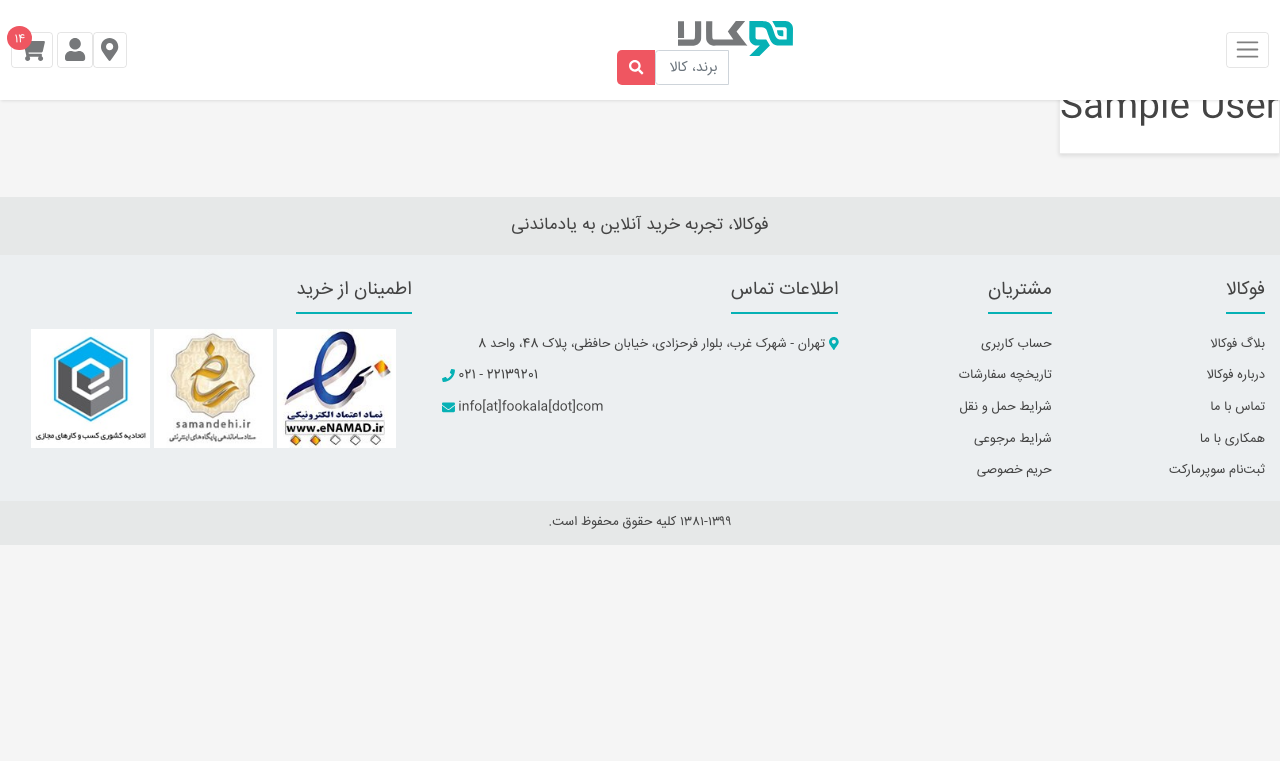
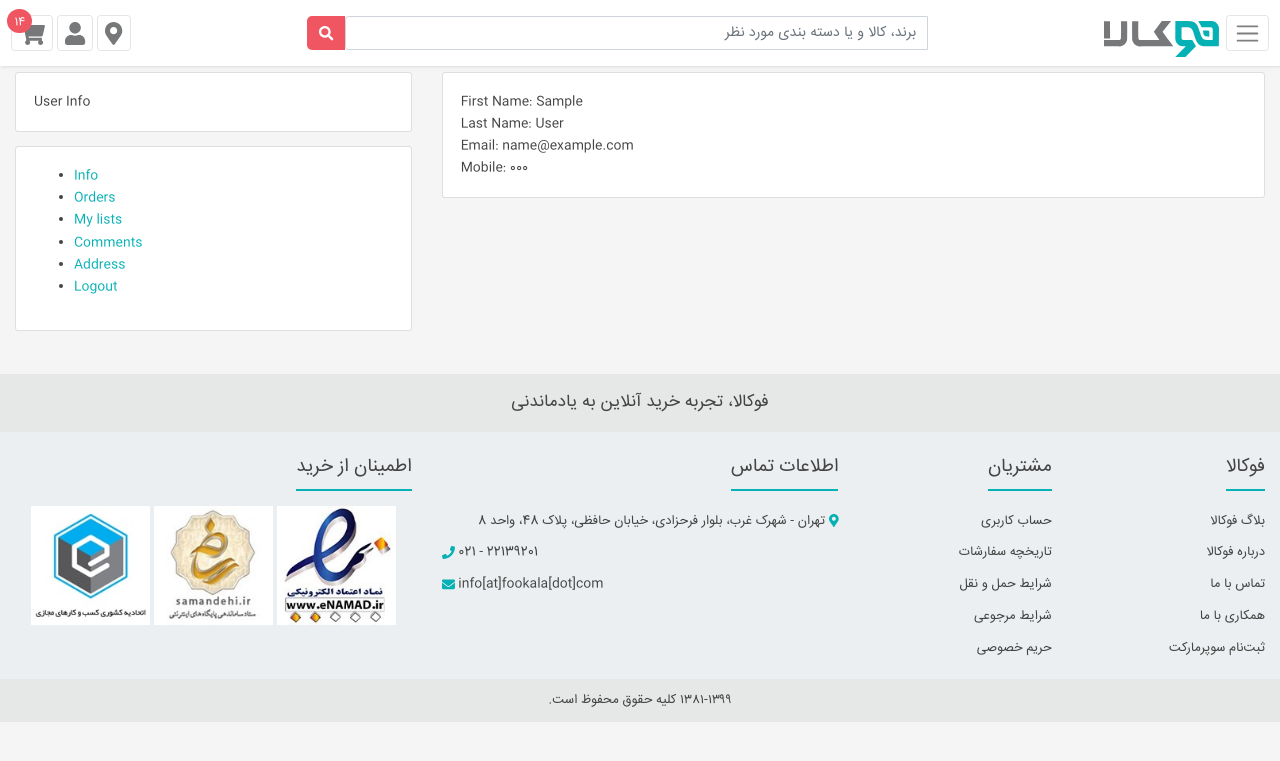
Before and after one commit to Mohammadalijafari/Digikala, a Django app: page /accounts/profile/ in a window 1280 px wide. Shown: the top 761 px of the page. Run offline with Django 5.2, Linux system fonts and the light colour scheme; a user stored in the database is signed in; tables that the repository leaves empty hold one stand-in row (values such as "Sample post"); some libraries are stand-ins or nearby versions.

Commit message:
Update user info section

```diff
--- /dev/null
+++ b/accounts/templates/accounts/user_admin_template.html
@@ -0,0 +1,60 @@
+{% extends "base/base.html" %}
+{% block title %}
+User Profile
+{% endblock title %}
+{% block main %}
+<div class="container text-left" dir='ltr'>
+    <div class="row">
+        <div class="col-12 col-md-4">
+            <div class="row">
+                <div class="col-12">
+                    <div class="card">
+                        <div class="card-body">
+                            {% block page_title %}
+                            {% endblock page_title %}
+                        </div>
+                    </div>
+                </div>
+                <div class="col-12 mt-3">
+                    <div class="card">
+                        <div class="card-body">
+                            <ul>
+                                <li>
+                                    <a href="{% url 'accounts:user_info_view' %}">Info</a>
+                                </li>
+                                <li>
+                                    <a href='#'>Orders</a>
+                                </li>
+                                <li>
+                                    <a href='#'>My lists</a>
+                                </li>
+                                <li>
+                                    <a href="{% url 'accounts:user_comments_view' %}">Comments</a>
+                                </li>
+                                <li>
+                                    <a href='#'>Address</a>
+                                </li>
+                                <li>
+                                    <a href="{% url 'accounts:user_logout_view' %}">Logout</a>
+                                </li>
+                            </ul>
+                        </div>
+                    </div>
+                </div>
+            </div>
+        </div>
+        <div class="col-12 col-md-8">
+            <div class="row">
+                <div class="col-12">
+                    <div class="card">
+                        <div class="card-body">
+                            {% block content %}
+                            {% endblock content %}
+                        </div>
+                    </div>
+                </div>
+            </div>
+        </div>
+    </div>
+</div>
+{% endblock main %}
--- a/accounts/templates/accounts/user_info.html
+++ b/accounts/templates/accounts/user_info.html
@@ -1,22 +1,10 @@
-{% extends 'base/base.html' %}
-{% block title %}
-user profile
-{% endblock title %}
-
-{% block main %}
-<div class="container">
-    <div class="row">
-        <div id="page-content">
-            <div class="class">
-
-            </div>
-            {% if request.user.is_authenticated %}
-            <h1>{{ request.user.get_full_name }}</h1>
-            {% else %}
-            <a href={% url 'accounts:login_view' %}>click here to Login </a>
-            {% endif %}
-        </div>
-    </div>
-</div>
-
-{% endblock main %}
+{% extends "accounts/user_admin_template.html" %}
+{% block page_title %}
+User Info
+{% endblock page_title %}
+{% block content %}
+<div>First Name: {{ user.first_name }}</div>
+<div>Last Name: {{ user.last_name }}</div>
+<div>Email: {{ user.email }}</div>
+<div>Mobile: {{ user.mobile }}</div>
+{% endblock content %}
--- a/accounts/urls.py
+++ b/accounts/urls.py
@@ -1,12 +1,12 @@
 from django.urls import path
+from .views import login_view, user_register_view, user_info_view, \
+    logout_view, user_comments_view, MyLoginView
 
-from accounts.views import login_view, user_register_view, user_info_view, user_logout_view
-
-app_name = "accounts"
-
+app_name = 'accounts'
 urlpatterns = [
-    path('login/', login_view, name='login_view'),
+    path('login/', MyLoginView.as_view(), name='login_view'),
     path('register/', user_register_view, name='register_view'),
     path('profile/', user_info_view, name='user_info_view'),
-    path('logout/', user_logout_view, name='user_logout_view'),
+    path('profile/comments', user_comments_view, name='user_comments_view'),
+    path('logout/', logout_view, name='user_logout_view'),
 ]
--- a/accounts/views.py
+++ b/accounts/views.py
@@ -1,24 +1,34 @@
+from django.shortcuts import render, redirect
+from django.urls import reverse
+from accounts.forms import UserLoginForm, UserRegisterFrom, MyAuthenticationForm
 from django.contrib.auth import login, logout
-from django.shortcuts import render, redirect
-
-from .forms import UserLoginForm, UserRegisterFrom
+from django.contrib.auth.views import LoginView
+from django.contrib.auth.decorators import login_required
+from django.contrib.auth.forms import AuthenticationForm
+from products.models import Comment
 
 
 # Create your views here.
+
+
+class MyLoginView(LoginView):
+    template_name = 'accounts/login_view.html'
+    authentication_form = MyAuthenticationForm
+
+
 def login_view(request):
-    if request.method == "GET":
-        form = UserLoginForm()
+    if request.method == 'GET':
+        form = AuthenticationForm()
+    else:
 
-    else:
-        form = UserLoginForm(request.POST, request=request)
+        form = AuthenticationForm(data=request.POST, request=request)
         if form.is_valid():
-            user = form.cleaned_data['user']
-            login(request=request, user=user)
-            return redirect('accounts:user_info_view')
-
+            login(request=request, user=form.get_user())
+            next = request.GET.get('next', reverse('accounts:user_info_view'))
+            return redirect(next)
     context = {
-        'form': form,
-
+        "form": form,
+        "next": request.GET.get('next', reverse('accounts:user_info_view'))
     }
     return render(request, 'accounts/login_view.html', context)
 
@@ -28,7 +38,7 @@ def user_register_view(request):
     if request.method == 'GET':
         form = UserRegisterFrom()
     else:
-        form = UserRegisterFrom(request.POST)
+        form = UserRegisterFrom(request.POST, )
         if form.is_valid():
             user = form.save(commit=True)
             login(request=request, user=user)
@@ -41,10 +51,21 @@ def user_register_view(request):
     return render(request, 'accounts/register_view.html', context, status=status)
 
 
+@login_required()
 def user_info_view(request):
-    return render(request, 'accounts/user_info.html')
+    return render(request, 'accounts/user_info.html', {
+        "user": request.user
+    })
 
 
-def user_logout_view(request):
+def logout_view(request):
     logout(request)
     return redirect('accounts:user_info_view')
+
+
+@login_required()
+def user_comments_view(request):
+    query = Comment.objects.filter(user=request.user)
+    return render(request, 'accounts/user_comments.html', {
+        'comments': query
+    })
--- a/templates/components/header.html
+++ b/templates/components/header.html
@@ -4,13 +4,13 @@
         <div class="dismiss">
             <i class="fas fa-arrow-right"></i>
         </div>
-
         <div class="sidebar-header">
-            <h3><a class="navbar-brand p-0 m-0" href="#"><img src="{% static 'images/fookala-farsi.svg' %}" width="115"
-                                                              height="36"></a>
+            <h3>
+                <a class="navbar-brand p-0 m-0" href="#">
+                    <img src="{% static 'images/fookala-farsi.svg' %}" width="115" height="36">
+                </a>
             </h3>
         </div>
-
         <ul class="p-0 components">
             <p>سوپر مارکت سریع</p>
             <li class="active">
@@ -37,44 +37,62 @@
     </nav>
     <nav class="navbar navbar-light bg-light fixed-top rtl px-2">
         <div class="container px-0 px-lg-1">
-            <button id="sidemenuCollapse" class="navbar-toggler" type="button" title="مشاهده منو">
-                <span class="navbar-toggler-icon">
-                </span>
+            <button id="sidemenuCollapse"
+                    class="navbar-toggler"
+                    type="button"
+                    title="مشاهده منو">
+                <span class="navbar-toggler-icon"></span>
             </button>
             <a class="navbar-brand p-0 m-0" href={% url 'home_view' %}>
-                <img src="{% static 'images/fookala-farsi.svg' %}"
-                     alt='logo'
-                     width="115"
-                     height="36">
+            <img src="{% static 'images/fookala-farsi.svg' %}"
+                 alt='logo'
+                 width="115"
+                 height="36">
+            </a>
             <div class="searchform mx-auto w-50 w-60-lg px-0 px-lg-1">
-                <form action="/search" data-action="" id="frmSearch" autocomplete="off" class="search-box">
+                <form action="/search"
+                      data-action=""
+                      id="frmSearch"
+                      autocomplete="off"
+                      class="search-box">
                     <div class="input-group">
-                        <input autocomplete="off" name="keyword" type="text" id="search-field" class="form-control"
+                        <input autocomplete="off"
+                               name="keyword"
+                               type="text"
+                               id="search-field"
+                               class="form-control"
                                placeholder="برند، کالا و یا دسته بندی مورد نظر">
                         <div class="input-group-append">
-                            <button class="btn btn-gradient-primary" type="submit"><i
-                                    class="fas fa-search"></i></button>
+                            <button class="btn btn-gradient-primary" type="submit">
+                                <i class="fas fa-search"></i>
+                            </button>
                         </div>
                     </div>
                     <div class="search-result search-box-dropdown mt-8"></div>
                 </form>
             </div>
             <div class="nav-btn">
-                <button id="location" class="navbar-toggler location-btn" type="button" title="تعیین موقعیت">
+                <button id="location"
+                        class="navbar-toggler location-btn"
+                        type="button"
+                        title="تعیین موقعیت">
                     <span class="cart-toggler-icon">
                         <i class="fas fa-map-marker-alt"></i>
                     </span>
                 </button>
-                <a
-                        id="account"
-                        class="navbar-toggler account-btn"
-                        href={% if user.is_authenticated %} {% url 'accounts:user_info_view' %} {% else %} {% url 'accounts:login_view' %} {% endif %}
-                        type="button" title="محیط کاربری">
+                <a id="account"
+                   class="navbar-toggler account-btn"
+                   type="button"
+                   href="{% if user.is_authenticated %}{% url 'accounts:user_info_view' %}{% else %}{% url 'accounts:login_view' %}{% endif %}"
+                   title="محیط">
                     <span class="cart-toggler-icon">
                         <i class="fas fa-user"></i>
                     </span>
                 </a>
-                <button id="minicartCollapse" class="navbar-toggler mini-cart" type="button" title="مشاهده سبد خرید">
+                <button id="minicartCollapse"
+                        class="navbar-toggler mini-cart"
+                        type="button"
+                        title="مشاهده سبد خرید">
                     <span class="cart-toggler-icon">
                         <i class="fas fa-shopping-cart"></i>
                     </span>
@@ -105,24 +123,39 @@
                         <i class="fas fa-window-close jhfg"></i>
                     </button>
                 </div>
-                <a href="#" title=""><img src="{% static 'images/products/1.jpg' %}" width="70" height="70"/></a>
-                <div class="product-title mb-1"><a href="#" title="">دستمال کاغذی سافت‌لن</a></div>
+                <a href="#" title="">
+                    <img src="{% static 'images/products/1.jpg' %}" width="70" height="70"/>
+                </a>
+                <div class="product-title mb-1">
+                    <a href="#" title="">دستمال کاغذی سافت‌لن</a>
+                </div>
                 <div class="product-price">
                     <del>126,000</del>
-                    <br><span>170,000 تومان</span></div>
+                    <br>
+                    <span>170,000 تومان</span>
+                </div>
                 <div class="product-quantity">
                     <div class="input-group">
                         <span class="input-group-btn">
-                            <button type="button" class="quantity-left-minus btn btn-danger btn-number"
-                                    data-type="minus" data-field="">
+                            <button type="button"
+                                    class="quantity-left-minus btn btn-danger btn-number"
+                                    data-type="minus"
+                                    data-field="">
                                 <i class="fas fa-minus"></i>
                             </button>
                         </span>
-                        <input type="text" class="quantity" name="quantity" class="form-control input-number" value="10"
-                               min="1" max="100">
+                        <input type="text"
+                               class="quantity"
+                               name="quantity"
+                               class="form-control input-number"
+                               value="10"
+                               min="1"
+                               max="100">
                         <span class="input-group-btn">
-                            <button type="button" class="quantity-right-plus btn btn-success btn-number"
-                                    data-type="plus" data-field="">
+                            <button type="button"
+                                    class="quantity-right-plus btn btn-success btn-number"
+                                    data-type="plus"
+                                    data-field="">
                                 <i class="fas fa-plus"></i>
                             </button>
                         </span>
@@ -135,24 +168,39 @@
                         <i class="fas fa-window-close jhfg"></i>
                     </button>
                 </div>
-                <a href="#" title=""><img src="{% static 'images/products/2.jpg' %}" width="70" height="70"/></a>
-                <div class="product-title mb-1"><a href="#" title="">دستمال کاغذی سافت‌لن</a></div>
+                <a href="#" title="">
+                    <img src="{% static 'images/products/2.jpg' %}" width="70" height="70"/>
+                </a>
+                <div class="product-title mb-1">
+                    <a href="#" title="">دستمال کاغذی سافت‌لن</a>
+                </div>
                 <div class="product-price">
                     <del>126,000</del>
-                    <br><span>170,000 تومان</span></div>
+                    <br>
+                    <span>170,000 تومان</span>
+                </div>
                 <div class="product-quantity">
                     <div class="input-group">
                         <span class="input-group-btn">
-                            <button type="button" class="quantity-left-minus btn btn-danger btn-number"
-                                    data-type="minus" data-field="">
+                            <button type="button"
+                                    class="quantity-left-minus btn btn-danger btn-number"
+                                    data-type="minus"
+                                    data-field="">
                                 <i class="fas fa-minus"></i>
                             </button>
                         </span>
-                        <input type="text" class="quantity" name="quantity" class="form-control input-number" value="10"
-                               min="1" max="100">
+                        <input type="text"
+                               class="quantity"
+                               name="quantity"
+                               class="form-control input-number"
+                               value="10"
+                               min="1"
+                               max="100">
                         <span class="input-group-btn">
-                            <button type="button" class="quantity-right-plus btn btn-success btn-number"
-                                    data-type="plus" data-field="">
+                            <button type="button"
+                                    class="quantity-right-plus btn btn-success btn-number"
+                                    data-type="plus"
+                                    data-field="">
                                 <i class="fas fa-plus"></i>
                             </button>
                         </span>
@@ -160,7 +208,8 @@
                 </div>
             </li>
         </ul>
-        <button class="checkout">ثبت سفارش <i class="fas fa-credit-card"></i></button>
+        <button class="checkout">
+            ثبت سفارش <i class="fas fa-credit-card"></i>
+        </button>
     </nav>
-
 </header>
```
Also changed, not shown: accounts/forms.py (+36 -15 lines), accounts/templates/accounts/user_comments.html (added, +16 -0 lines), products/templates/products/product_detail.html (+12 -7 lines).
